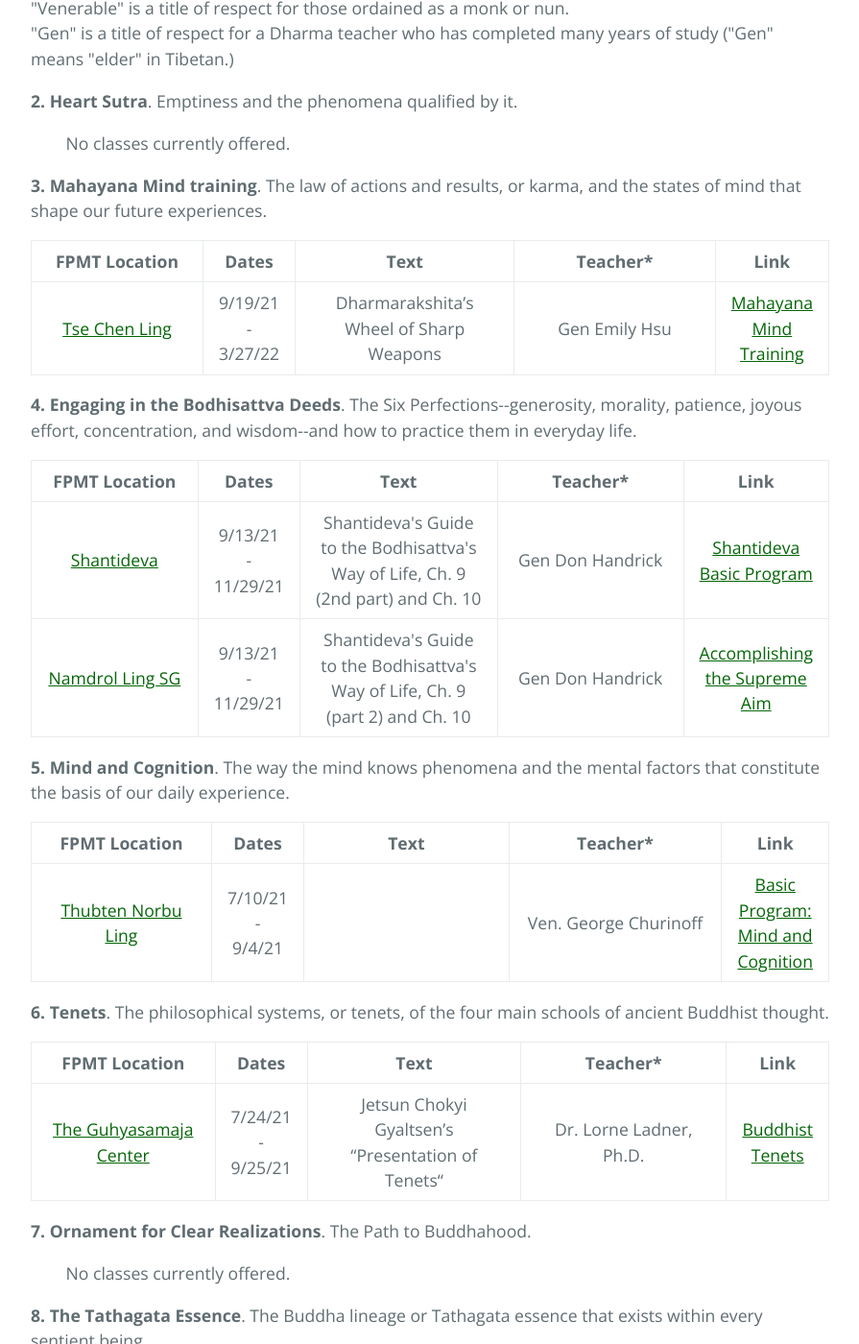
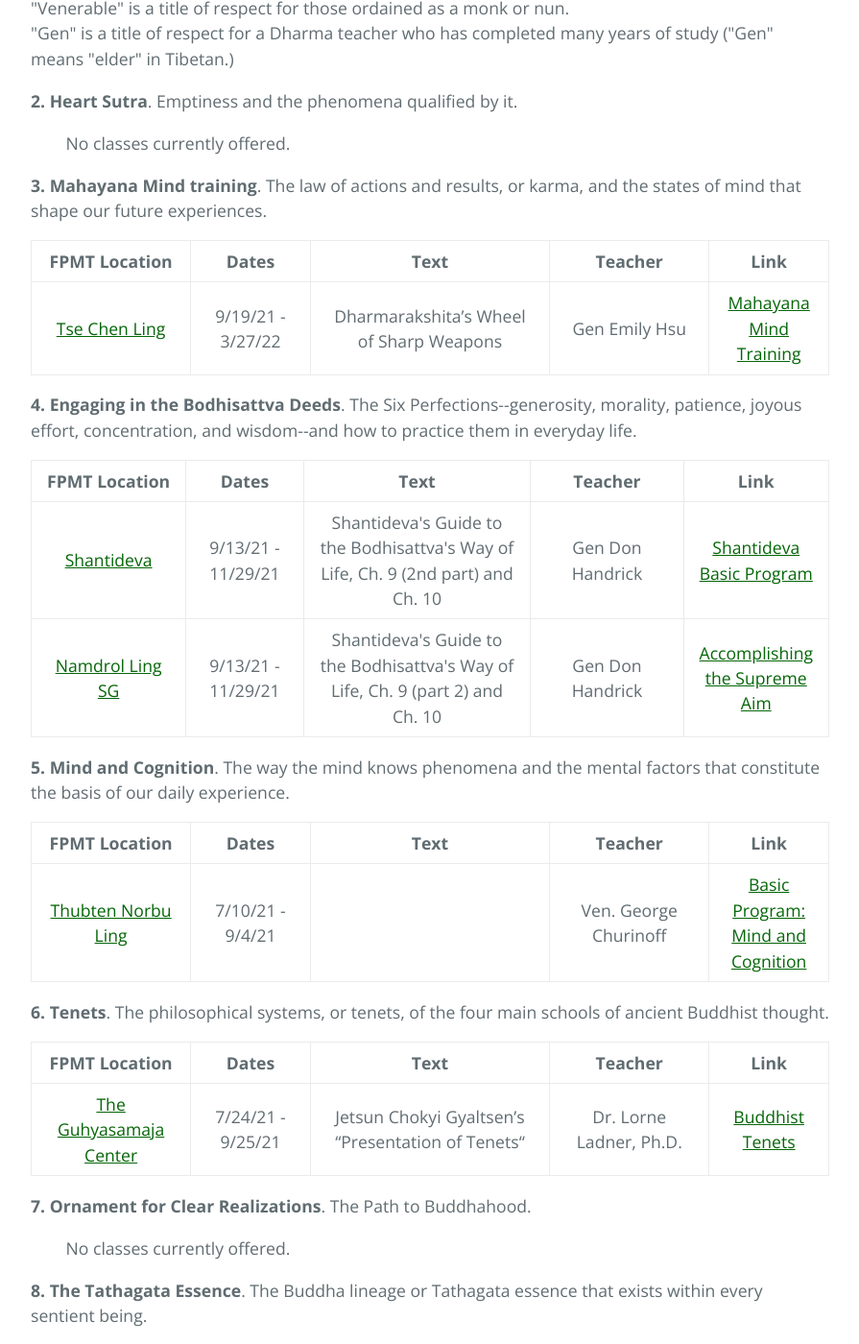
Before and after one commit to lgeorge/lgeorge.github.io, a Jekyll site: the page built from fpmt-na/index.html, in a window 1280 px wide and 1400 px high, scrolled down 1196 px. Shown: the whole window at 96% size, without its empty margins (192-1087 px from the left). Built offline with Jekyll 4.4.1, drawn with Linux system fonts in a browser that asks for light colours.

Commit message:
Update index.html

```diff
--- a/fpmt-na/index.html
+++ b/fpmt-na/index.html
@@ -27,11 +27,11 @@
     		<table>
     		<thead>
     			<tr>
-            <th class="has-text-align-center" data-align="center" width="25%">FPMT Location</th>
-            <th class="has-text-align-center" data-align="center" width="10%">Dates</th>
+            <th class="has-text-align-center" data-align="center" width="20%">FPMT Location</th>
+            <th class="has-text-align-center" data-align="center" width="15%">Dates</th>
             <th class="has-text-align-center" data-align="center" width="30%">Text</th>
-            <th class="has-text-align-center" data-align="center" width="30%">Teacher*</th>
-            <th class="has-text-align-center" data-align="center" width="20%">Link</th>
+            <th class="has-text-align-center" data-align="center" width="20%">Teacher*</th>
+            <th class="has-text-align-center" data-align="center" width="25%">Link</th>
           </tr>
     		</thead>
     		<tbody>
@@ -64,11 +64,11 @@
     <table>
     		<thead>
     			<tr>
-            <th class="has-text-align-center" data-align="center" width="25%">FPMT Location</th>
-            <th class="has-text-align-center" data-align="center" width="10%">Dates</th>
+            <th class="has-text-align-center" data-align="center" width="20%">FPMT Location</th>
+            <th class="has-text-align-center" data-align="center" width="15%">Dates</th>
             <th class="has-text-align-center" data-align="center" width="30%">Text</th>
-            <th class="has-text-align-center" data-align="center" width="30%">Teacher*</th>
-            <th class="has-text-align-center" data-align="center" width="20%">Link</th>
+            <th class="has-text-align-center" data-align="center" width="20%">Teacher</th>
+            <th class="has-text-align-center" data-align="center" width="25%">Link</th>
           </tr>
     		</thead>
     		<tbody>
@@ -88,11 +88,11 @@
      	<table>
     		<thead>
     			<tr>
-            <th class="has-text-align-center" data-align="center" width="25%">FPMT Location</th>
-            <th class="has-text-align-center" data-align="center" width="10%">Dates</th>
+            <th class="has-text-align-center" data-align="center" width="20%">FPMT Location</th>
+            <th class="has-text-align-center" data-align="center" width="15%">Dates</th>
             <th class="has-text-align-center" data-align="center" width="30%">Text</th>
-            <th class="has-text-align-center" data-align="center" width="30%">Teacher*</th>
-            <th class="has-text-align-center" data-align="center" width="20%">Link</th>
+            <th class="has-text-align-center" data-align="center" width="20%">Teacher</th>
+            <th class="has-text-align-center" data-align="center" width="25%">Link</th>
           </tr>
     		</thead>
     		<tbody>
@@ -118,11 +118,11 @@
     		<table>
     		<thead>
     			<tr>
-            <th class="has-text-align-center" data-align="center" width="25%">FPMT Location</th>
-            <th class="has-text-align-center" data-align="center" width="10%">Dates</th>
+            <th class="has-text-align-center" data-align="center" width="20%">FPMT Location</th>
+            <th class="has-text-align-center" data-align="center" width="15%">Dates</th>
             <th class="has-text-align-center" data-align="center" width="30%">Text</th>
-            <th class="has-text-align-center" data-align="center" width="30%">Teacher*</th>
-            <th class="has-text-align-center" data-align="center" width="20%">Link</th>
+            <th class="has-text-align-center" data-align="center" width="20%">Teacher</th>
+            <th class="has-text-align-center" data-align="center" width="25%">Link</th>
           </tr>
     		</thead>
     		<tbody>
@@ -141,11 +141,11 @@
     <table>
     		<thead>
     			<tr>
-             <th class="has-text-align-center" data-align="center" width="25%">FPMT Location</th>
-            <th class="has-text-align-center" data-align="center" width="10%">Dates</th>
+            <th class="has-text-align-center" data-align="center" width="20%">FPMT Location</th>
+            <th class="has-text-align-center" data-align="center" width="15%">Dates</th>
             <th class="has-text-align-center" data-align="center" width="30%">Text</th>
-            <th class="has-text-align-center" data-align="center" width="30%">Teacher*</th>
-            <th class="has-text-align-center" data-align="center" width="20%">Link</th>
+            <th class="has-text-align-center" data-align="center" width="20%">Teacher</th>
+            <th class="has-text-align-center" data-align="center" width="25%">Link</th>
           </tr>
     		</thead>
     		<tbody>
```
